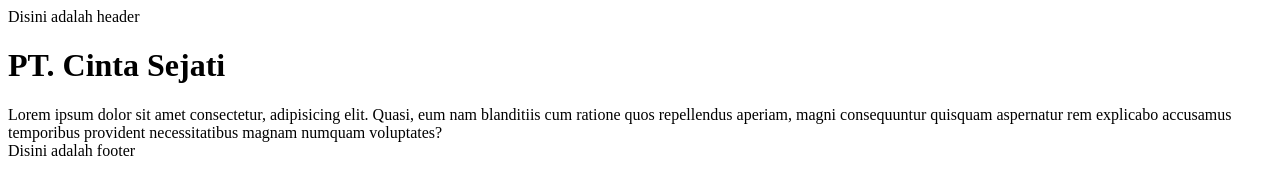
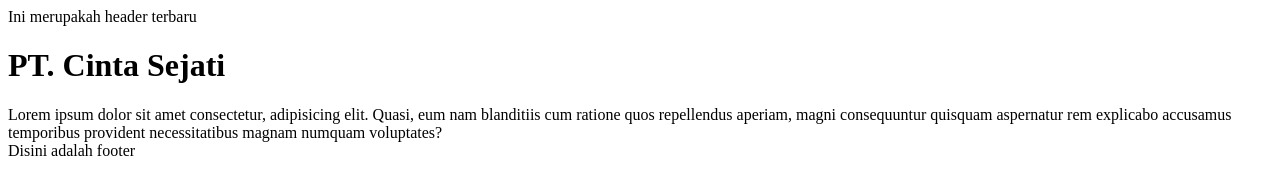
Before and after one commit to Riset-name/CompanyProfile, a plain HTML site: page index.html in a window 1280 px wide. Drawn offline with Linux system fonts and the light colour scheme.

Commit message:
Perubahan pada header

```diff
--- a/index.html
+++ b/index.html
@@ -6,7 +6,7 @@
     <title>Latihan GIT</title>
 </head>
 <body>
-    <header>Disini adalah header</header>
+    <header>Ini merupakah header terbaru</header>
     <h1>PT. Cinta Sejati</h1>
     <div>Lorem ipsum dolor sit amet consectetur, adipisicing elit. Quasi, eum nam blanditiis cum ratione quos repellendus aperiam, magni consequuntur quisquam aspernatur rem explicabo accusamus temporibus provident necessitatibus magnam numquam voluptates?</div>
     <footer>Disini adalah footer</footer>
```
